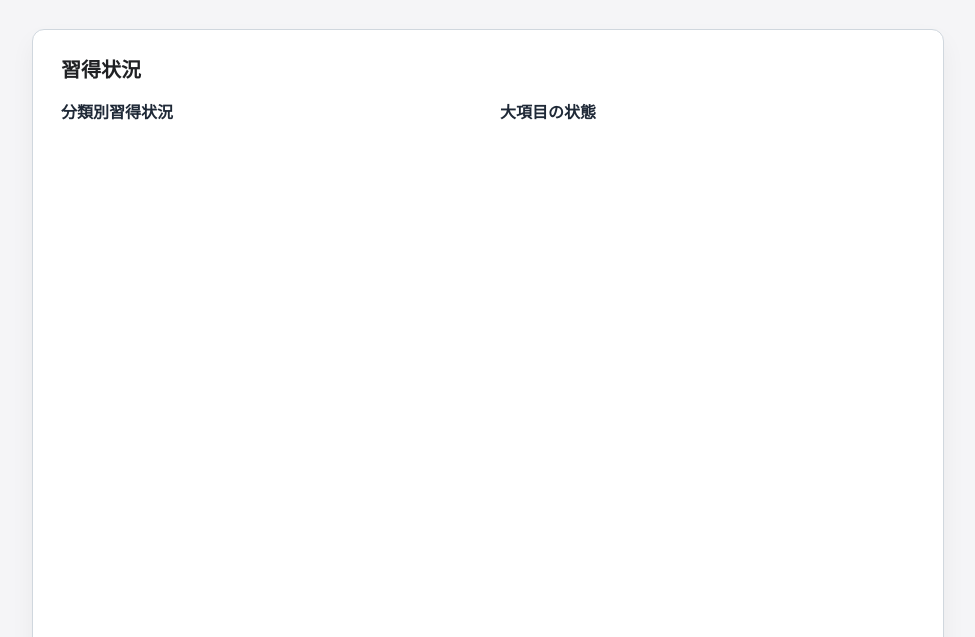
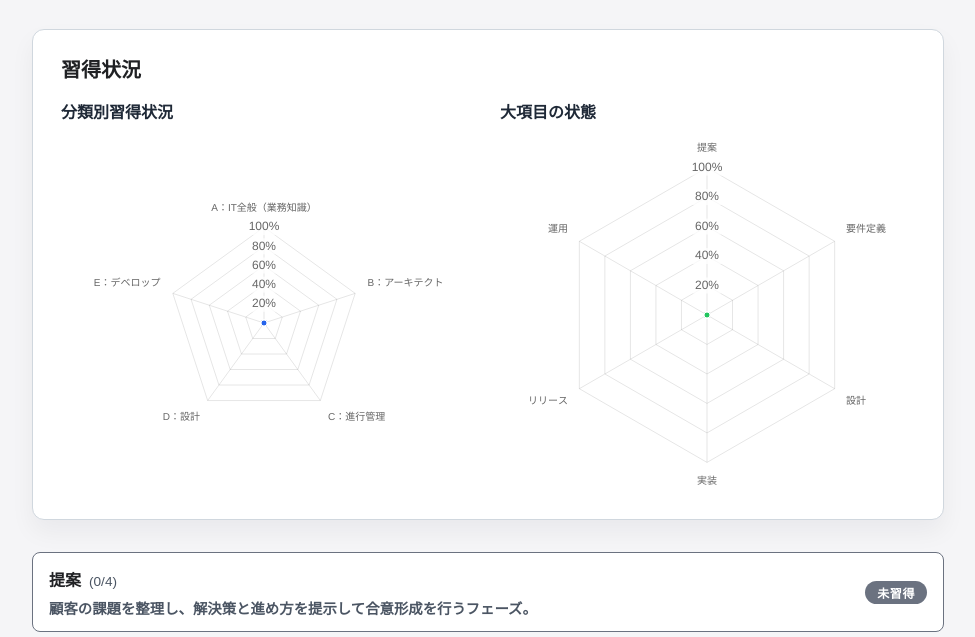
Before and after one commit to susuifourmix/roadmap_mock, a plain HTML site: page index.html in a window 1280 px wide. Shown: the part 142-779 px from the top of the page, without its empty margins (152-1127 px from the left). Drawn offline with nearby package versions, Linux system fonts and the light colour scheme.

Commit message:
Stabilize radar chart canvas sizing and lighten updates

```diff
--- a/script.js
+++ b/script.js
@@ -27,6 +27,10 @@ const majorItemInfo = {};
 let majorItemOrder = [];
 let categoryRadarChart = null;
 let majorRadarChart = null;
+const RADAR_CANVAS_MIN_SIZE = 200;
+const RADAR_CANVAS_MAX_SIZE = 360;
+const radarCanvasListeners = new WeakMap();
+let radarChartsUpdateQueued = false;
 
 const roadmapData = [
   {
@@ -620,7 +624,76 @@ function updateCompletionSummaryUpwards(listItem) {
 }
 
 function updateCategorySummariesForItem(_itemId) {
-  updateRadarCharts();
+  queueRadarChartsUpdate();
+}
+
+function queueRadarChartsUpdate() {
+  if (radarChartsUpdateQueued) {
+    return;
+  }
+
+  radarChartsUpdateQueued = true;
+  window.requestAnimationFrame(() => {
+    radarChartsUpdateQueued = false;
+    updateRadarCharts();
+  });
+}
+
+function lockRadarCanvasSize(canvas) {
+  if (!(canvas instanceof HTMLCanvasElement)) {
+    return;
+  }
+
+  const parent = canvas.parentElement;
+
+  if (!parent) {
+    return;
+  }
+
+  const existingListener = radarCanvasListeners.get(canvas);
+
+  if (existingListener) {
+    existingListener.disconnect();
+  }
+
+  const applySize = () => {
+    const availableWidth = parent.clientWidth || RADAR_CANVAS_MIN_SIZE;
+    const size =
+      availableWidth >= RADAR_CANVAS_MIN_SIZE
+        ? Math.min(availableWidth, RADAR_CANVAS_MAX_SIZE)
+        : availableWidth;
+
+    canvas.style.width = `${size}px`;
+    canvas.style.height = `${size}px`;
+
+    if (typeof Chart !== "undefined" && typeof Chart.getChart === "function") {
+      const chart = Chart.getChart(canvas);
+      if (chart) {
+        chart.resize();
+      }
+    }
+  };
+
+  applySize();
+  window.requestAnimationFrame(applySize);
+
+  if (typeof ResizeObserver !== "undefined") {
+    const observer = new ResizeObserver(() => {
+      window.requestAnimationFrame(applySize);
+    });
+    observer.observe(parent);
+    radarCanvasListeners.set(canvas, observer);
+  } else {
+    const handler = () => {
+      window.requestAnimationFrame(applySize);
+    };
+    window.addEventListener("resize", handler);
+    radarCanvasListeners.set(canvas, {
+      disconnect() {
+        window.removeEventListener("resize", handler);
+      }
+    });
+  }
 }
 
 function initializeRadarCharts() {
@@ -633,6 +706,7 @@ function initializeRadarCharts() {
   const majorCanvas = document.getElementById("majorRadarChart");
 
   if (categoryCanvas) {
+    lockRadarCanvasSize(categoryCanvas);
     const { labels, data } = computeCategoryRadarData();
 
     if (categoryRadarChart) {
@@ -657,6 +731,8 @@ function initializeRadarCharts() {
       options: {
         responsive: true,
         maintainAspectRatio: false,
+        animation: false,
+        responsiveAnimationDuration: 0,
         plugins: {
           legend: {
             display: false
@@ -678,6 +754,7 @@ function initializeRadarCharts() {
   }
 
   if (majorCanvas) {
+    lockRadarCanvasSize(majorCanvas);
     const { labels, data } = computeMajorRadarData();
 
     if (majorRadarChart) {
@@ -702,6 +779,8 @@ function initializeRadarCharts() {
       options: {
         responsive: true,
         maintainAspectRatio: false,
+        animation: false,
+        responsiveAnimationDuration: 0,
         plugins: {
           legend: {
             display: false
--- a/styles.css
+++ b/styles.css
@@ -72,9 +72,10 @@ header h1 {
 
 .summary-chart-canvas {
   width: 100%;
-  max-width: 100%;
-  aspect-ratio: 1;
-  min-height: 260px;
+  max-width: 360px;
+  max-height: 360px;
+  display: block;
+  margin: 0 auto;
 }
 
 .roadmap ul {
```
